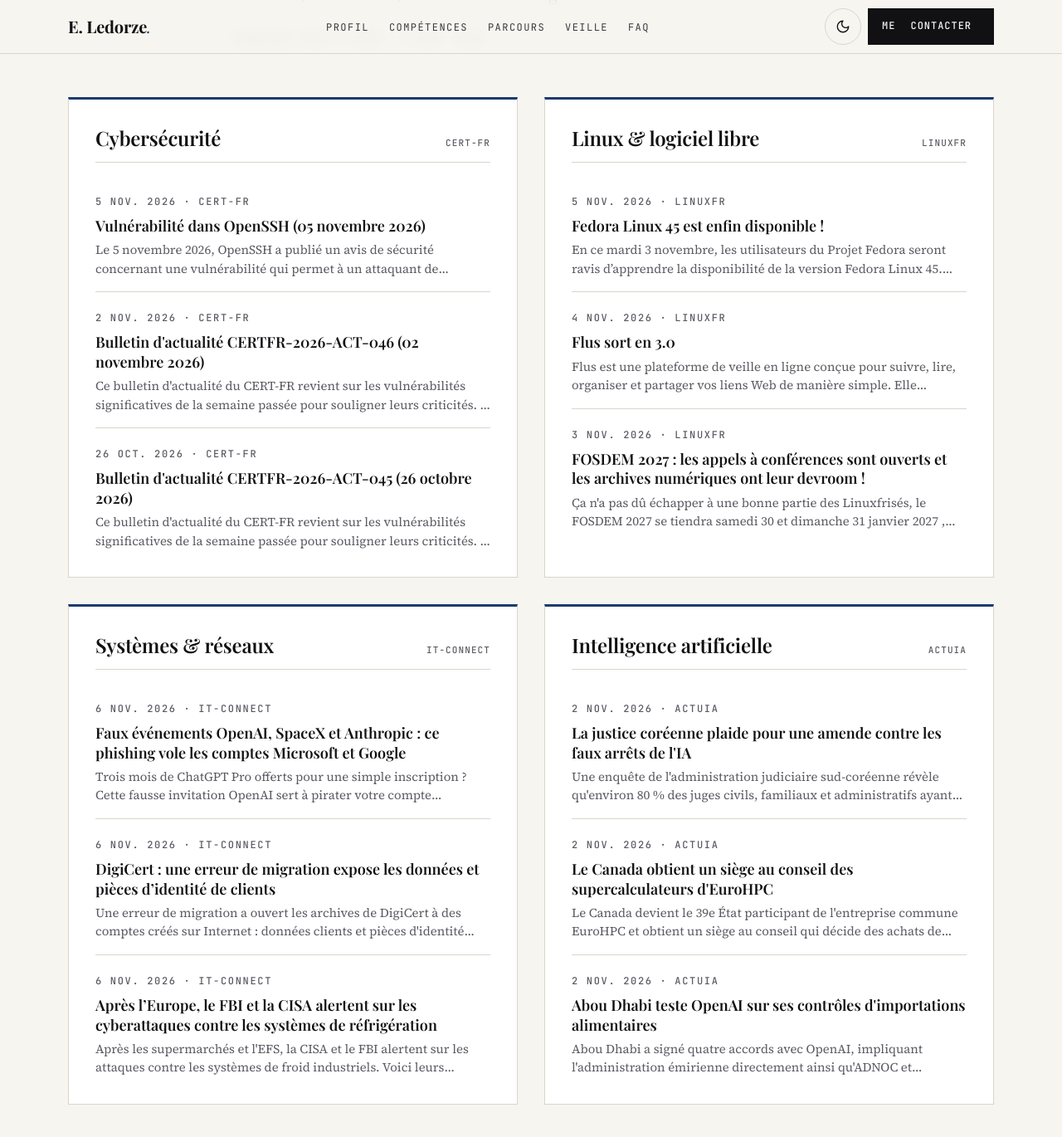
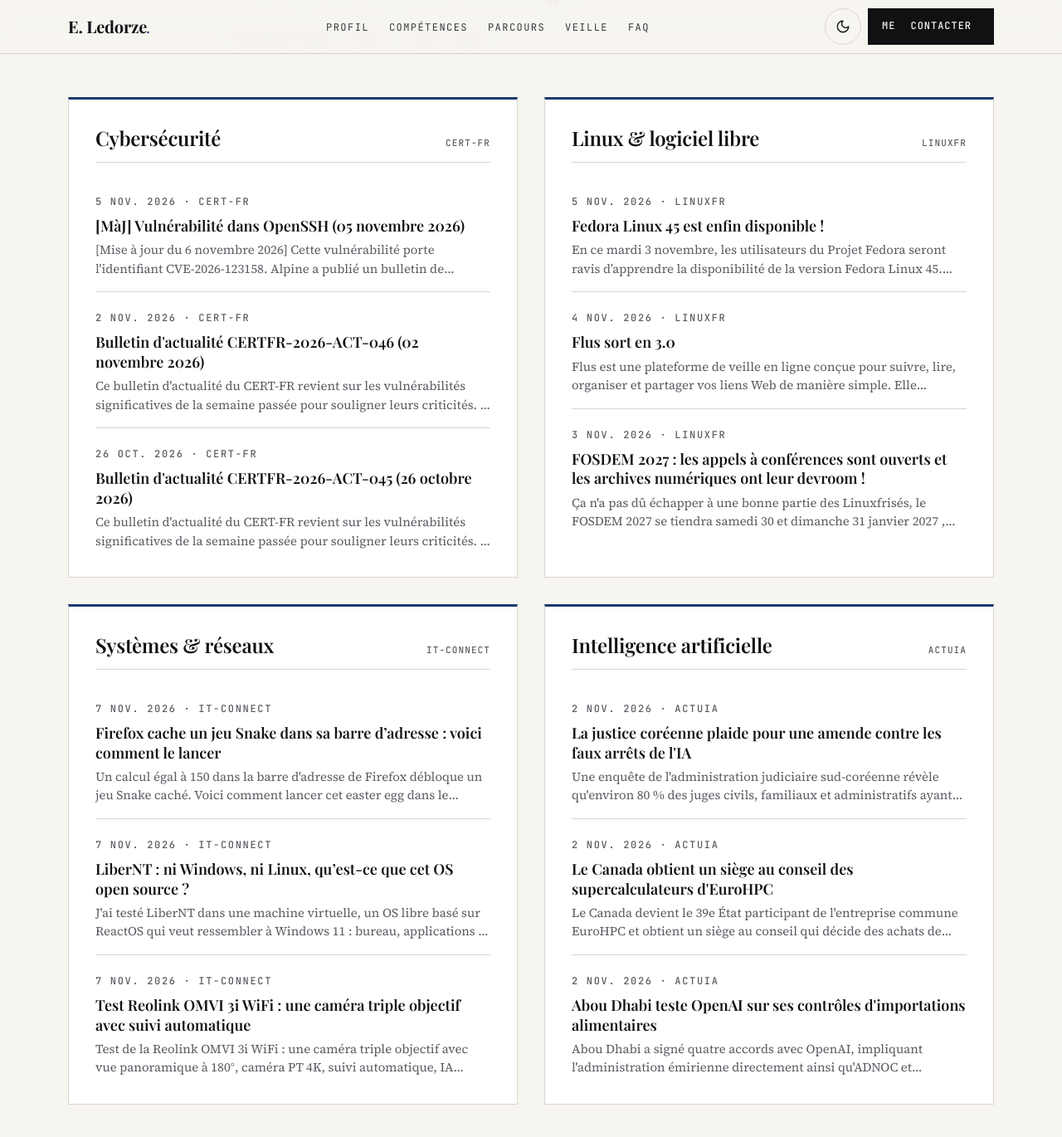
Before and after one commit to TheDringe54-lab/TheDringe54-lab.github.io, a Jekyll site: the page built from index.html, in a window 1280 px wide and 1400 px high, scrolled down 4307 px. Shown: the top 1370 px of the window at 83% size. Built offline with Jekyll 4.4.1, drawn with Linux system fonts in a browser that asks for light colours.

Commit message:
Veille techno : mise à jour automatique

```diff
--- a/_data/veille.json
+++ b/_data/veille.json
@@ -1,5 +1,5 @@
 {
-  "mise_a_jour": "2026-11-06",
+  "mise_a_jour": "2026-11-07",
   "themes": [
     {
       "id": "cyber",
@@ -7,11 +7,11 @@
       "titre_en": "Cybersecurity",
       "articles": [
         {
-          "titre": "Vulnérabilité dans OpenSSH (05 novembre 2026)",
+          "titre": "[MàJ] Vulnérabilité dans OpenSSH (05 novembre 2026)",
           "lien": "https://www.cert.cyber.gouv.fr/alerte/CERTFR-2026-ALE-015/",
           "source": "CERT-FR",
           "date": "2026-11-05",
-          "resume": "Le 5 novembre 2026, OpenSSH a publié un avis de sécurité concernant une vulnérabilité qui permet à un attaquant de contourner l’authentification d'un service…"
+          "resume": "[Mise à jour du 6 novembre 2026] Cette vulnérabilité porte l'identifiant CVE-2026-123158. Alpine a publié un bulletin de sécurité (cf. section Documentation)…"
         },
         {
           "titre": "Bulletin d'actualité CERTFR-2026-ACT-046 (02 novembre 2026)",
@@ -63,25 +63,25 @@
       "titre_en": "Systems & networks",
       "articles": [
         {
-          "titre": "Faux événements OpenAI, SpaceX et Anthropic : ce phishing vole les comptes Microsoft et Google",
-          "lien": "https://www.it-connect.fr/faux-evenements-openai-spacex-phishing-microsoft-google/",
+          "titre": "Firefox cache un jeu Snake dans sa barre d’adresse : voici comment le lancer",
+          "lien": "https://www.it-connect.fr/firefox-jeu-snake-cache-barre-adresse/",
           "source": "IT-Connect",
-          "date": "2026-11-06",
-          "resume": "Trois mois de ChatGPT Pro offerts pour une simple inscription ? Cette fausse invitation OpenAI sert à pirater votre compte Microsoft ou Google, MFA compris. Le…"
+          "date": "2026-11-07",
+          "resume": "Un calcul égal à 150 dans la barre d'adresse de Firefox débloque un jeu Snake caché. Voici comment lancer cet easter egg dans le navigateur Firefox. Le post…"
         },
         {
-          "titre": "DigiCert : une erreur de migration expose les données et pièces d’identité de clients",
-          "lien": "https://www.it-connect.fr/digicert-une-erreur-de-migration-expose-les-donnees-et-pieces-didentite-de-clients/",
+          "titre": "LiberNT : ni Windows, ni Linux, qu’est-ce que cet OS open source ?",
+          "lien": "https://www.it-connect.fr/libernt-test-os-libre-windows-11/",
           "source": "IT-Connect",
-          "date": "2026-11-06",
-          "resume": "Une erreur de migration a ouvert les archives de DigiCert à des comptes créés sur Internet : données clients et pièces d'identité consultées. Ce que l'on sait…"
+          "date": "2026-11-07",
+          "resume": "J'ai testé LiberNT dans une machine virtuelle, un OS libre basé sur ReactOS qui veut ressembler à Windows 11 : bureau, applications et même un terminal Linux…"
         },
         {
-          "titre": "Après l’Europe, le FBI et la CISA alertent sur les cyberattaques contre les systèmes de réfrigération",
-          "lien": "https://www.it-connect.fr/fbi-cisa-alerte-cyberattaques-systemes-refrigeration/",
+          "titre": "Test Reolink OMVI 3i WiFi : une caméra triple objectif avec suivi automatique",
+          "lien": "https://www.it-connect.fr/test-reolink-omvi-3i-wifi/",
           "source": "IT-Connect",
-          "date": "2026-11-06",
-          "resume": "Après les supermarchés et l'EFS, la CISA et le FBI alertent sur les attaques contre les systèmes de froid industriels. Voici leurs recommandations. Le post…"
+          "date": "2026-11-07",
+          "resume": "Test de la Reolink OMVI 3i WiFi : une caméra triple objectif avec vue panoramique à 180°, caméra PT 4K, suivi automatique, IA locale et Wi-Fi 6. Le post Test…"
         }
       ]
     },
```
